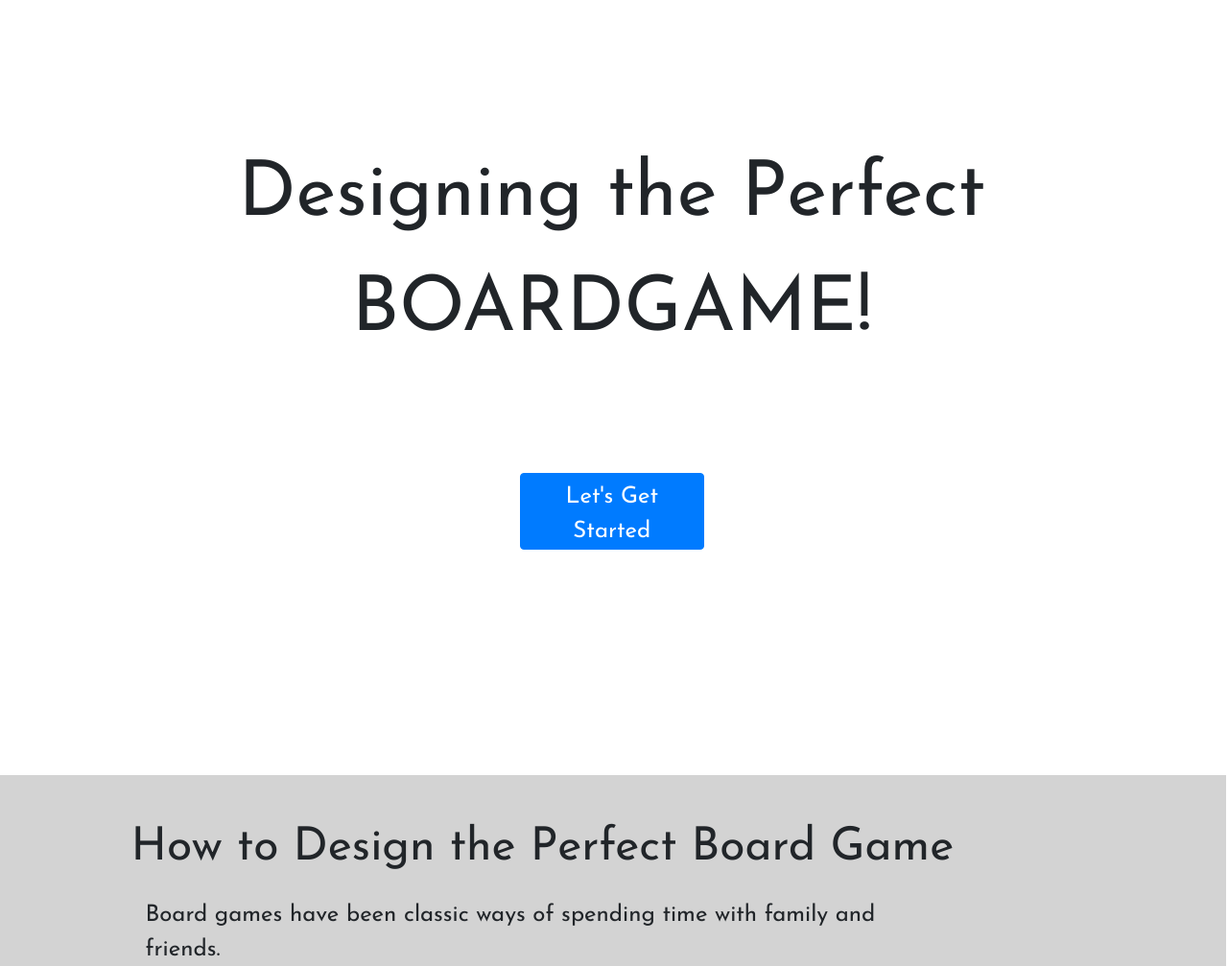
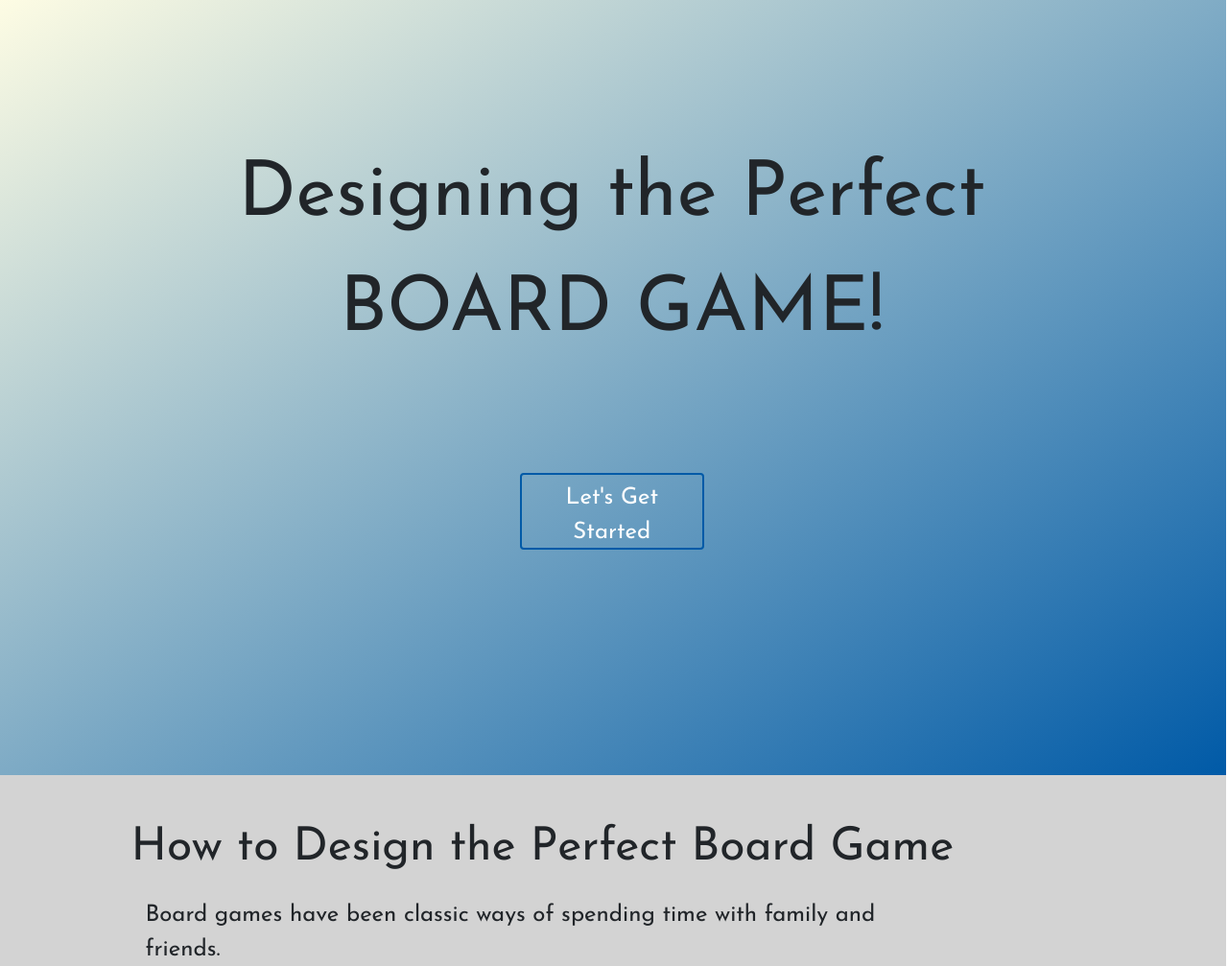
Before and after one commit to sangjunp4rk/boardgame_design_data_viz, a Flask app: page / in a window 1280 px wide. Shown: the top 1007 px of the page at 96% size. Run offline with Flask 2, Linux system fonts and the light colour scheme; some libraries are stand-ins or nearby versions.

Commit message:
added coloring

```diff
--- a/static/css/main.css
+++ b/static/css/main.css
@@ -39,6 +39,7 @@ html {
 
 #welcome_panel {
 	background-color: white;
+	background-image: linear-gradient(to bottom right, #FFFDE4, #005AA7);
 	display: flex;
 	align-items: center;
 	justify-content: center;
@@ -62,6 +63,8 @@ html {
 	height: 10vh;
 	width: 15vw;
 	font-size: 1.5rem;
+	background-color: transparent;
+	border: 2px solid #005AA7;
 }
 
 #monopoly_man_image {
@@ -69,6 +72,7 @@ html {
 	margin-left: -30vw;
 	margin-top: 30vh;
 }
+
 
 
 /** RULES PANEL **/
@@ -94,6 +98,10 @@ html {
 
 
 /** CATEGORY PANEL **/
+
+#category_panel {
+
+}
 
 #category_data_viz {
 	margin-top: -3vh;
@@ -212,3 +220,10 @@ input[type=radio]{
 	font-size: 2.5rem;
 	color: rgb(11, 96, 161);
 }
+
+
+/** RESULTS PANEL **/
+
+#rating_panel {
+	background-color: #005AA7;
+}
--- a/templates/main.html
+++ b/templates/main.html
@@ -76,7 +76,7 @@
 <!--       <img src="static/images/monopoly_man.jpg" id="monopoly_man_image"/> -->
       <div class="col-lg-12" id="welcome_header">
         Designing the Perfect <br/>
-        BOARDGAME!
+        BOARD GAME!
       </div>
 
 
```
